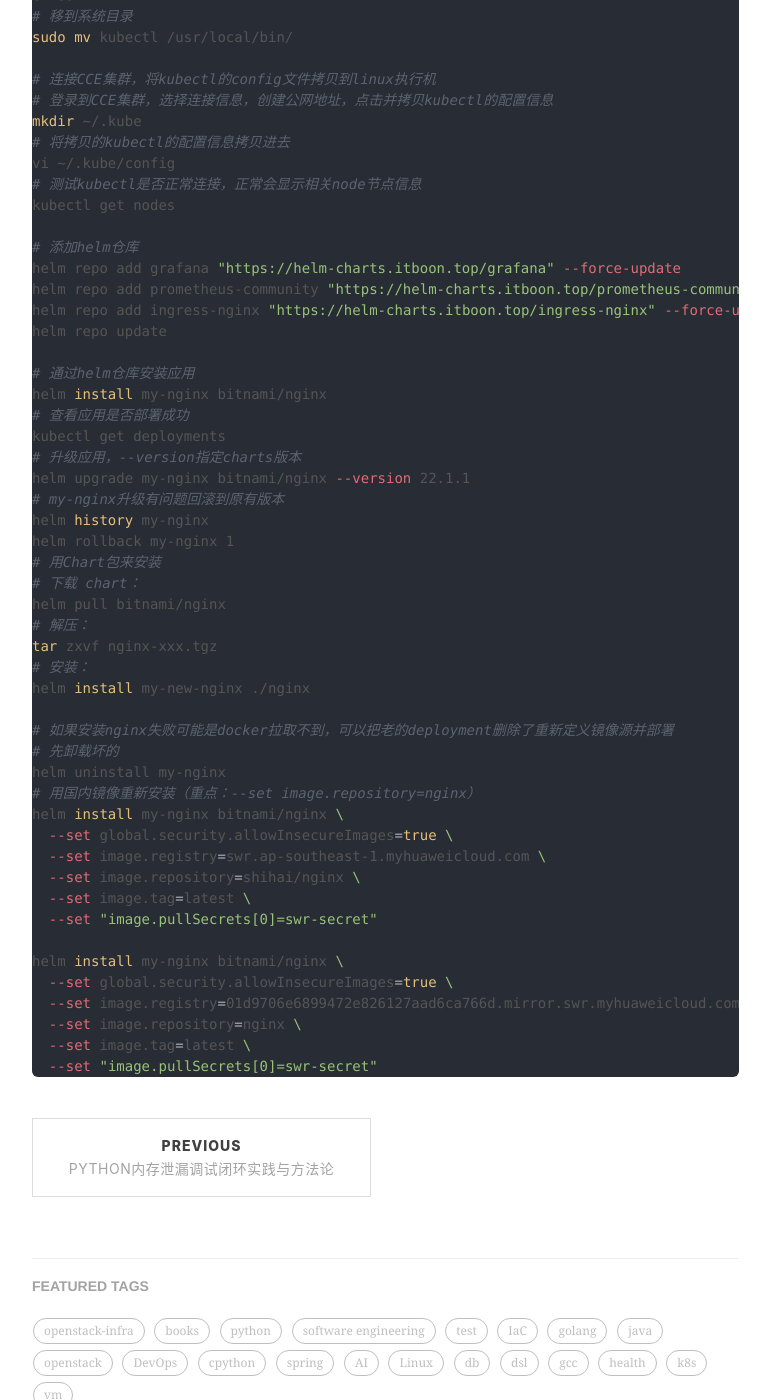
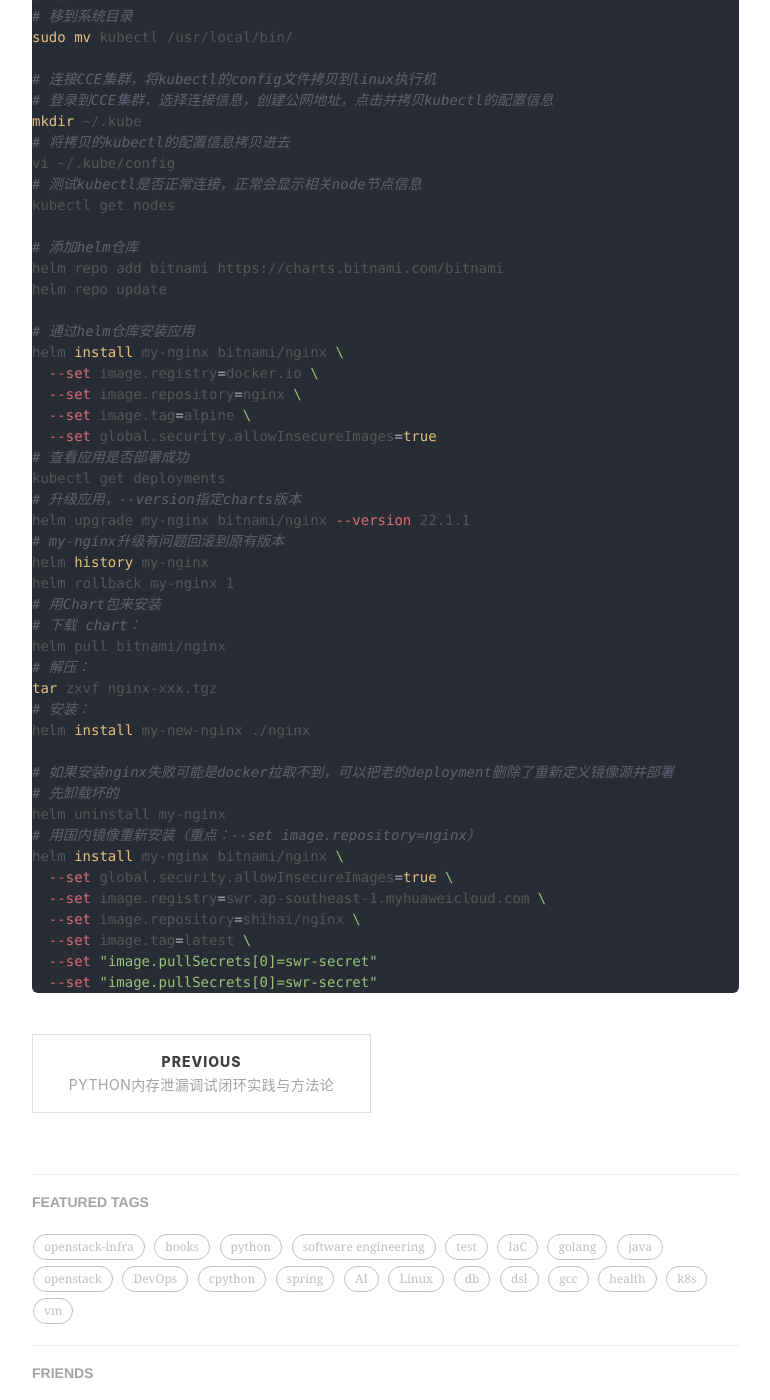
Before and after one commit to shihai1991/shihai1991.github.io, a Jekyll site: the page built from _posts/2026-04-01-CCE使用.md, in a window 1280 px wide and 1400 px high, scrolled down 4419 px. Shown: the whole window, without its empty margins (233-1003 px from the left). Built offline with Jekyll 4.4.1, drawn with Linux system fonts in a browser that asks for light colours; nearby versions of some CDN libraries; our own code applies the rules of GitHub Pages for plain Markdown files; comment, search, counter and statistics services are not loaded.

Commit message:
Update 2026-04-01-CCE使用.md

````diff
--- a/_posts/2026-04-01-CCE使用.md
+++ b/_posts/2026-04-01-CCE使用.md
@@ -201,13 +201,15 @@ vi ~/.kube/config
 kubectl get nodes
 
 # 添加helm仓库
-helm repo add grafana "https://helm-charts.itboon.top/grafana" --force-update
-helm repo add prometheus-community "https://helm-charts.itboon.top/prometheus-community" --force-update
-helm repo add ingress-nginx "https://helm-charts.itboon.top/ingress-nginx" --force-update
+helm repo add bitnami https://charts.bitnami.com/bitnami
 helm repo update
 
 # 通过helm仓库安装应用
-helm install my-nginx bitnami/nginx
+helm install my-nginx bitnami/nginx \
+  --set image.registry=docker.io \
+  --set image.repository=nginx \
+  --set image.tag=alpine \
+  --set global.security.allowInsecureImages=true
 # 查看应用是否部署成功
 kubectl get deployments
 # 升级应用，--version指定charts版本
@@ -233,11 +235,5 @@ helm install my-nginx bitnami/nginx \
   --set image.repository=shihai/nginx \
   --set image.tag=latest \
   --set "image.pullSecrets[0]=swr-secret"
-
-helm install my-nginx bitnami/nginx \
-  --set global.security.allowInsecureImages=true \
-  --set image.registry=01d9706e6899472e826127aad6ca766d.mirror.swr.myhuaweicloud.com \
-  --set image.repository=nginx \
-  --set image.tag=latest \
   --set "image.pullSecrets[0]=swr-secret"
 ```
````
